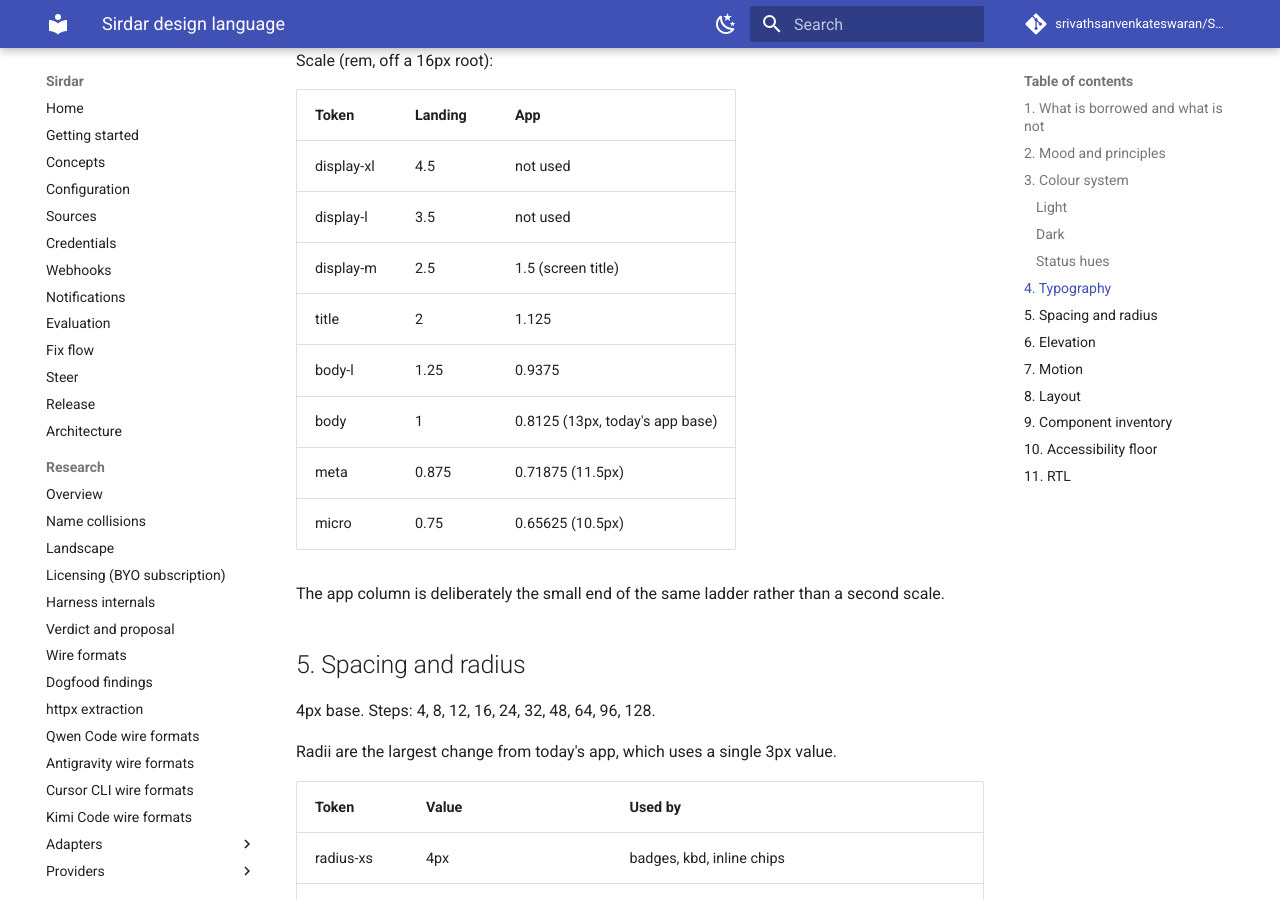
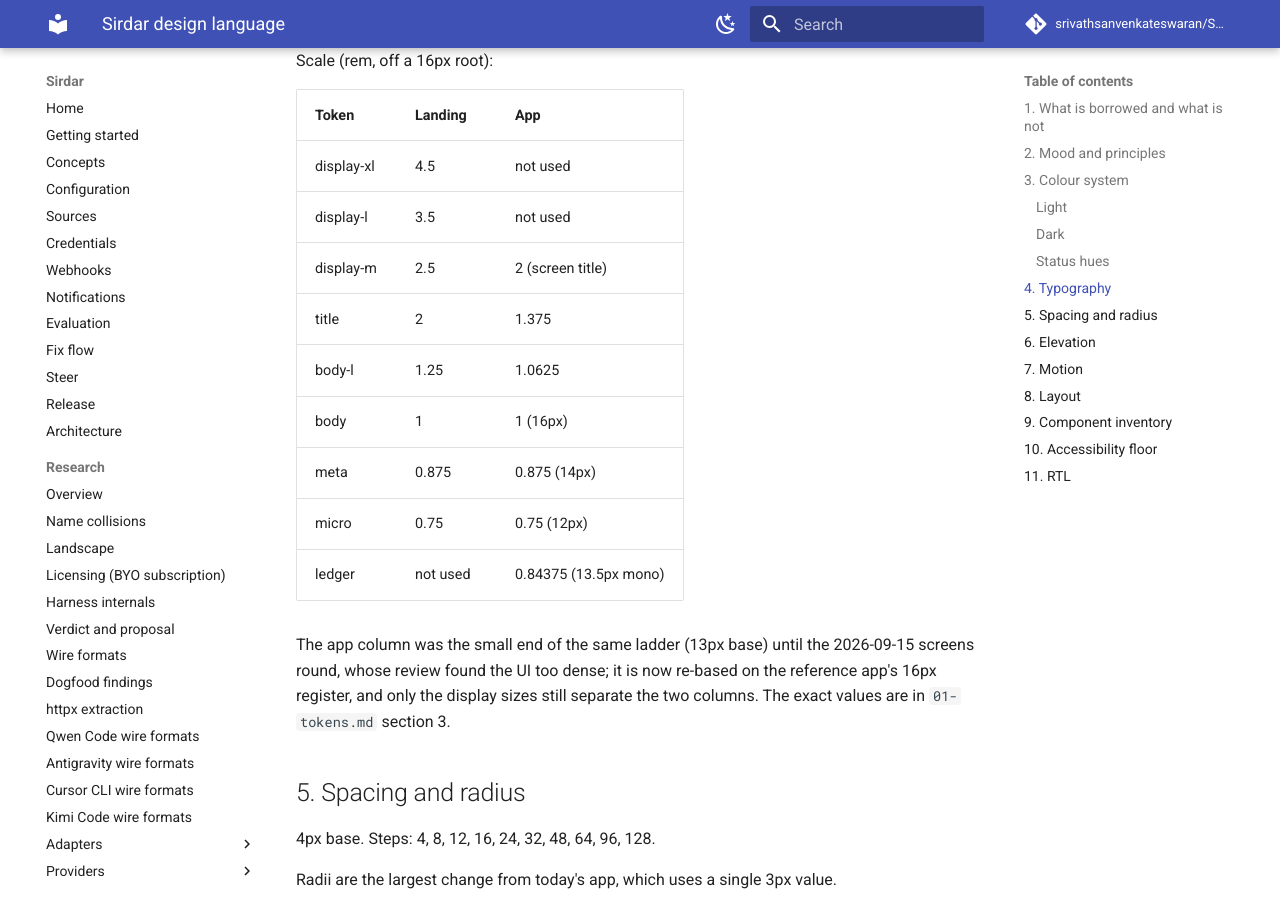
Before and after one commit to srivathsanvenkateswaran/Sirdar, an MkDocs documentation site: the page built from docs/design/00-design-language.md, in a window 1280 px wide and 900 px high, scrolled down 4815 px. Built offline with MkDocs 1.6.1 and Material for MkDocs 9.7.7, drawn with Linux system fonts in a browser that asks for light colours; comment, search, counter and statistics services are not loaded.

Commit message:
tokens: re-base the app type ladder to the v2 register, Figtree first, shell measures

```diff
--- a/docs/design/00-design-language.md
+++ b/docs/design/00-design-language.md
@@ -144,14 +144,18 @@ Scale (rem, off a 16px root):
 |---|---|---|
 | display-xl | 4.5 | not used |
 | display-l | 3.5 | not used |
-| display-m | 2.5 | 1.5 (screen title) |
-| title | 2 | 1.125 |
-| body-l | 1.25 | 0.9375 |
-| body | 1 | 0.8125 (13px, today's app base) |
-| meta | 0.875 | 0.71875 (11.5px) |
-| micro | 0.75 | 0.65625 (10.5px) |
+| display-m | 2.5 | 2 (screen title) |
+| title | 2 | 1.375 |
+| body-l | 1.25 | 1.0625 |
+| body | 1 | 1 (16px) |
+| meta | 0.875 | 0.875 (14px) |
+| micro | 0.75 | 0.75 (12px) |
+| ledger | not used | 0.84375 (13.5px mono) |
 
-The app column is deliberately the small end of the same ladder rather than a second scale.
+The app column was the small end of the same ladder (13px base) until the 2026-09-15 screens
+round, whose review found the UI too dense; it is now re-based on the reference app's 16px
+register, and only the display sizes still separate the two columns. The exact values are in
+`01-tokens.md` section 3.
 
 ## 5. Spacing and radius
 
```
Also changed, not shown: desktop/frontend/src/styles/tokens.css (+35 -14 lines), docs/design/01-tokens.md (+12 -1 lines), site/tokens.css, 1 other file.
